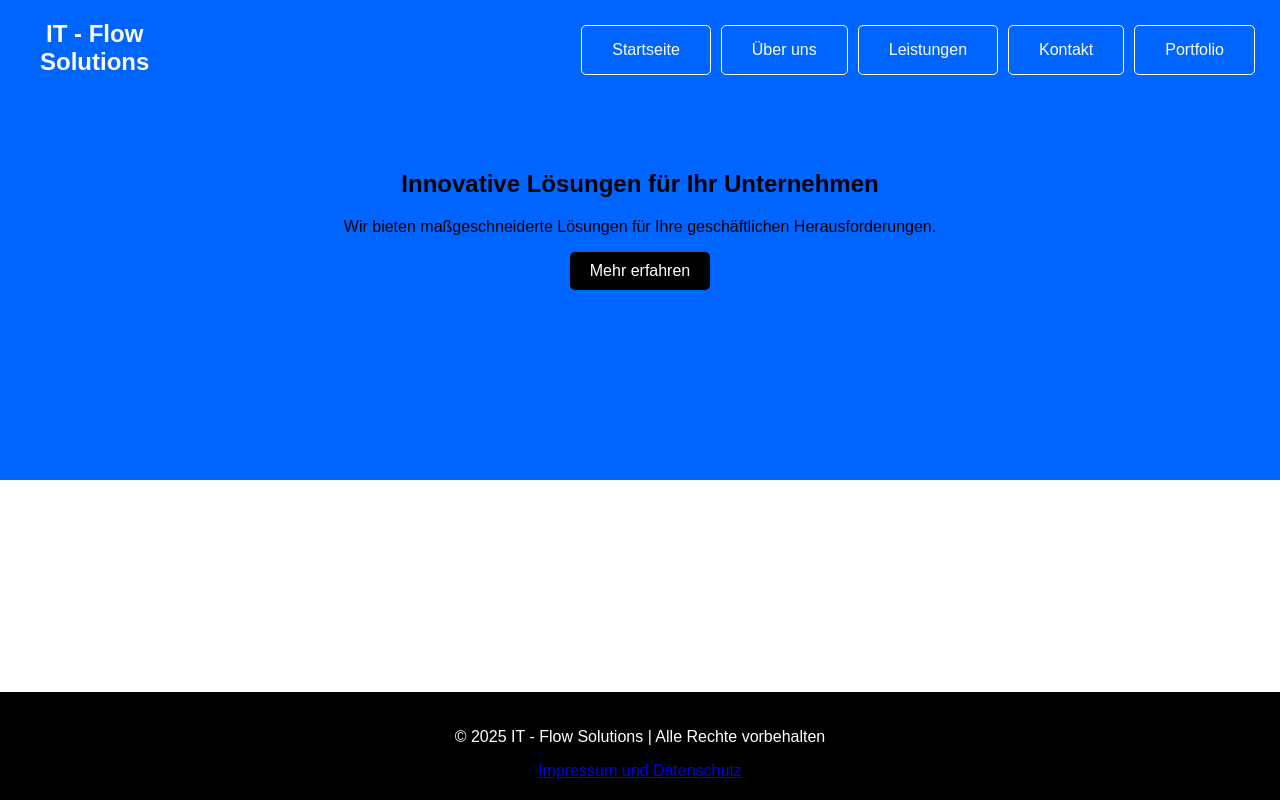
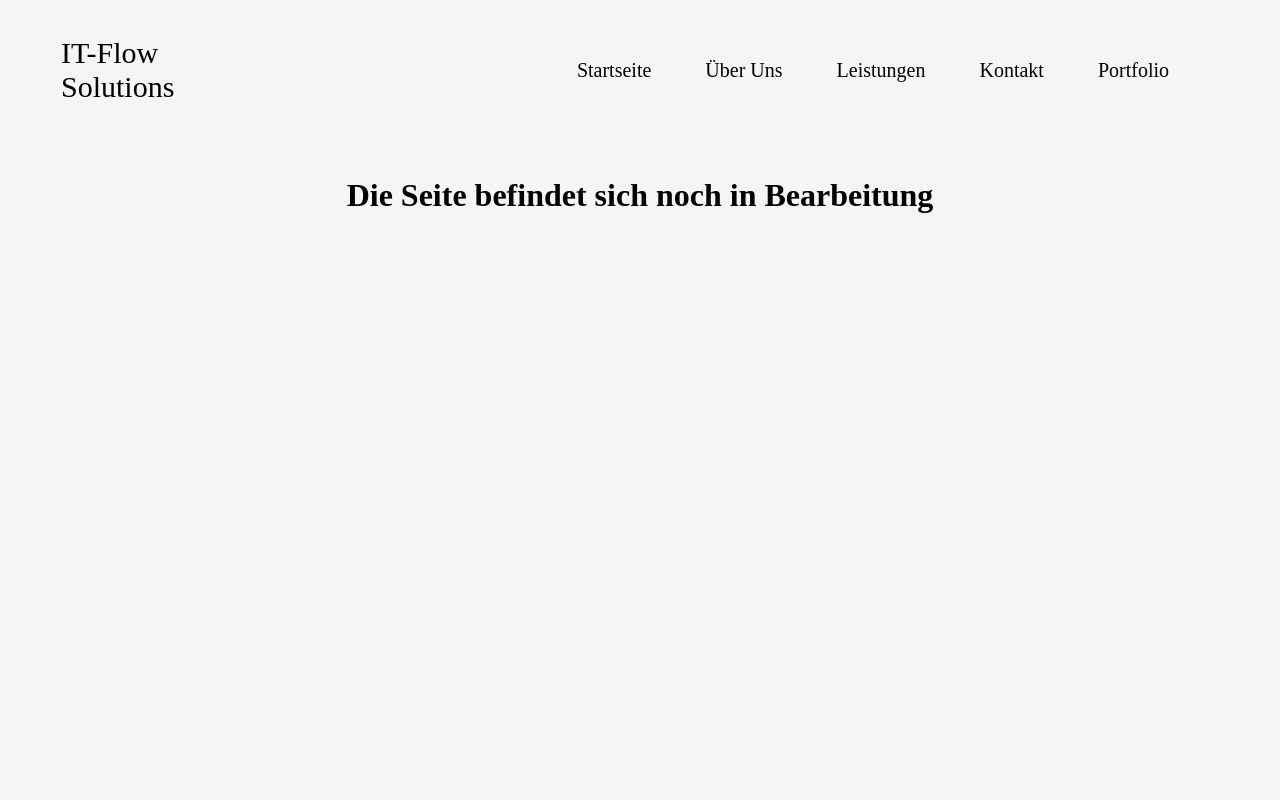
Before and after one commit to GravedP/GravedP.github.io, a plain HTML site: page index.html in a window 1280 px wide. Drawn offline with Linux system fonts and the light colour scheme.

Commit message:
Überarbeitung
Bauarbeiten

```diff
--- a/index.html
+++ b/index.html
@@ -1,77 +1,27 @@
 <!DOCTYPE html>
 <html lang="de">
+
 <head>
     <meta charset="UTF-8">
     <meta name="viewport" content="width=device-width, initial-scale=1.0">
     <title>IT - Flow Solutions</title>
     <link rel="stylesheet" href="styles.css">
 </head>
+
 <body>
     <header>
-        <div class="header2">
-            <div class="logo">IT - Flow
-                <br>
-                Solutions
+        <nav>
+            <p>IT-Flow <br>Solutions</p>
+            <ul>
+                <li>Startseite</li>
+                <li>Über Uns</li>
+                <li>Leistungen</li>
+                <li>Kontakt</li>
+                <li>Portfolio</li>
+            </ul>
+        </nav>
+        <div id="bearbeitung"><p><h1>Die Seite befindet sich noch in Bearbeitung</h1></p></div>
+    </header>
+</body>
 
-        </div>
-        <nav>
-          <a href="index.html" name="startseite">
-            <div>Startseite</div>
-          </a>
-          <a href="/navbar/ueberuns.html">
-            <div>Über uns</div>
-          </a>
-          <a href="/navbar/leistungen.html">
-            <div>Leistungen</div>
-          </a>
-          <a href="/navbar/kontakt.html">
-            <div>Kontakt</div>
-          </a>
-          <a href="/navbar/portfolio.html">
-            <div>Portfolio</div>
-          </a>
-        </nav>
-        </div>
-
-
-        <div id="home" class="hero">
-            <h2>Innovative Lösungen für Ihr Unternehmen</h2>
-            <p>Wir bieten maßgeschneiderte Lösungen für Ihre geschäftlichen Herausforderungen.</p>
-            <button id="actionButton">Mehr erfahren</button>
-        </div>
-
-
-    </header>
-    <main>
-        <section id="about" class="content hidden">
-            <h2>Über uns</h2>
-            <p>IT - Flow Solutions ist ein führender Anbieter von hochwertigen Dienstleistungen und Produkten.</p>
-        </section>
-        <section id="services" class="content hidden">
-            <h2>Unsere Leistungen</h2>
-            <p>Wir bieten IT-Beratung, Softwareentwicklung und maßgeschneiderte Lösungen für Ihr Unternehmen.</p>
-        </section>
-        <section id="contact" class="content hidden">
-            <h2>Kontakt</h2>
-            <p>Erreichen Sie uns per E-Mail unter info@it-flowsolutions.com oder telefonisch unter 0123-456789.</p>
-        </section>
-    </main>
-    <script>
-        document.getElementById("actionButton").addEventListener("click", function() {
-            alert("Danke für Ihr Interesse! Wir melden uns bald bei Ihnen.");
-        });
-
-        function showPage(pageId) {
-            document.querySelectorAll(".content, .hero").forEach(section => {
-                section.classList.add("hidden");
-            });
-            document.getElementById(pageId).classList.remove("hidden");
-        }
-    </script>
-    <footer>
-        <p>&copy; 2025 IT - Flow Solutions | Alle Rechte vorbehalten</p>
-        <a href="/navbar/impressum.html">Impressum und Datenschutz</a>
-    </footer>
-
-</body>
 </html>
--- a/styles.css
+++ b/styles.css
@@ -1,91 +1,39 @@
-body {
-  background-color: white;
-  color: black;
-  font-family: Arial, sans-serif;
-  text-align: center;
-  margin: 0;
-  padding: 0;
+body{
+  background-color: #F5F5F5;
 }
-header {
-  background-color: rgb(0,100,255);
+header{
   width: 100%;
-  height: 60vh;
+  height: 590px;
+  background-color: #F5F5F5;
+}
+nav{
+  display: flex;
+  justify-content: space-between;
+  align-items: center;
+  height: 50px;
+}
+nav {
+  margin-top: 45px;
+}
+nav ul li{
+  display: inline;
+  margin-right: 49px;
+}
+nav ul{
+  margin-top: 20px;
+  font-size: 20px;
+}
+nav p{
+  margin-left: 53px;
+  font-size: 30px;
+}
+nav ul li:last-child{
+  margin-right: 103px;
 }
 
-.header2 {
-  padding: 20px;
+#bearbeitung{
+  height: 200px;
   display: flex;
-  align-items: top;
-  justify-content: space-between;
-  box-sizing: border-box;
+  justify-content: center;
+  align-items: center;
 }
-
-.logo {
-  font-size: 24px;
-  font-weight: bold;
-  color: white;
-  margin-left: 20px;
-}
-nav {
-  border-radius: 5px;
-  display: flex;
-}
-nav div a{
-  margin: 0 15px;
-  text-decoration: none;
-  font-weight: bold;
-}
-nav a {
-  text-decoration: none;
-  color: white;
-}
-nav div {
-  padding: 10px;
-  margin: 5px;
-  border-radius: 5px;
-  text-align: center;
-  border: white 1px solid;
-  padding: 15px 30px;
-}
-nav div:hover {
-  background-color: #ddd;
-  color: black;
-}
-
-.hero {
-  padding: 50px;
-  display: block;
-}
-.content {
-  margin: 50px auto;
-  padding: 20px;
-  max-width: 800px;
-  background-color: #333;
-  border-radius: 10px;
-  border: 1px solid black;
-  color: white;
-}
-button {
-  background-color: black;
-  color: white;
-  border: none;
-  padding: 10px 20px;
-  cursor: pointer;
-  font-size: 16px;
-  border-radius: 5px;
-}
-button:hover {
-  background-color: grey;
-}
-footer {
-      position: fixed;
-      bottom: 0;
-      padding: 20px;
-      background-color: black;
-      color: white;
-      width: 100%;
-      box-sizing: border-box;
-}
-.hidden {
-  display: none;
-}
```
